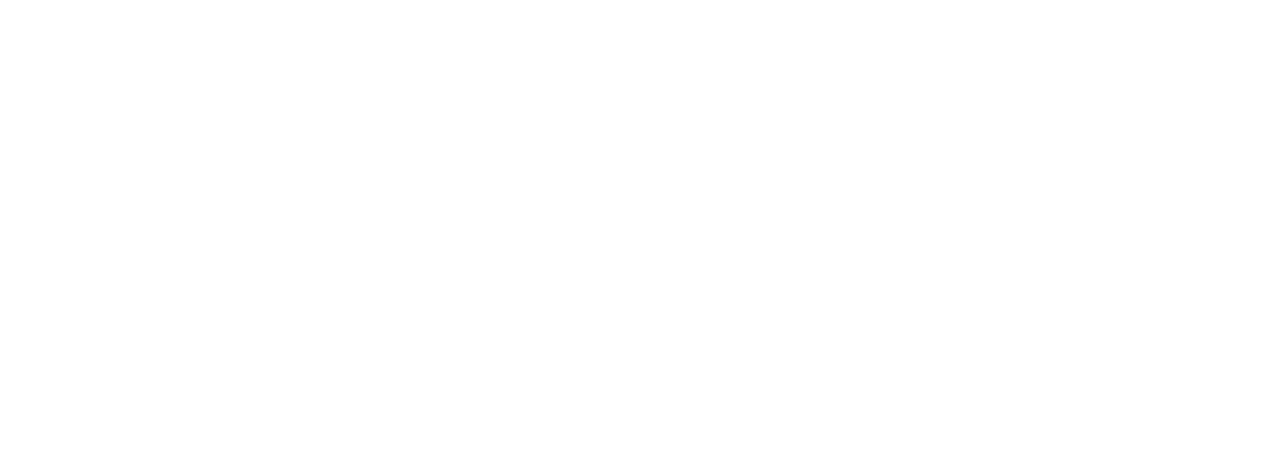
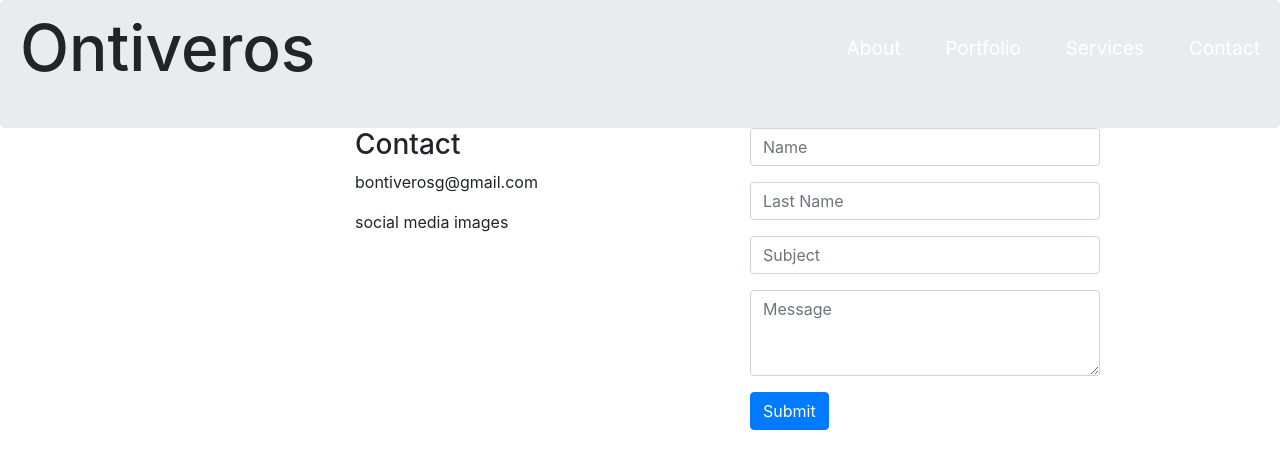
Before and after one commit to Barbi105/Portfolio, a website: page public/about.html in a window 1280 px wide. Drawn offline with nearby package versions, Linux system fonts and the light colour scheme.

Commit message:
added basic layout/template to html pages

```diff
--- a/public/about.html
+++ b/public/about.html
@@ -0,0 +1,74 @@
+<!DOCTYPE html>
+<html lang="en">
+
+<head>
+    <meta charset="UTF-8">
+    <meta name="viewport" content="width=device-width, initial-scale=1.0">
+    <meta http-equiv="X-UA-Compatible" content="ie=edge">
+    <link rel="stylesheet" type="text/css" href="style/reset.css">
+    <!-- Boostrap Stylesheet -->
+    <link rel="stylesheet" href="https://maxcdn.bootstrapcdn.com/bootstrap/4.0.0/css/bootstrap.min.css">
+    <link rel="stylesheet" type="text/css" href="style/style.css">
+    <title>Ontiveros</title>
+</head>
+
+<body>
+    <!-- navigation bar -->
+    <nav>
+        <h1> Ontiveros </h1>
+        <div class="navSearchItems">
+            <a id="nav-item" href="/about">About</a>
+            <a id="nav-item" href="/portfolio">Portfolio</a>
+            <a id="nav-item" href="/services">Services</a>
+            <a id="nav-item" href="/contact">Contact</a>
+    </nav>
+    <!-- body -->
+    <div class="jumbotron" id="aboutPage">
+        <div class="container" id="main-body-message">
+
+        </div>
+    </div>
+    <!-- footer -->
+    <footer>
+        <div class="container">
+            <div class="row">
+                <div class="col-md-3">
+                    <!-- empty -->
+                </div>
+            <div class="col-md-4">
+                <div class="row">
+                    <h3>Contact</h3>
+                </div>
+                <div class="row">
+                    <p>bontiverosg@gmail.com</p>
+                </div>
+                <div class="row">
+                    <p>social media images</p>
+                </div>
+            </div>
+
+            <div class="col-md-4">
+                <form>
+                    <div class="form-group">
+                        <input type="text" class="form-control" id="inputName" placeholder="Name">
+                    </div>
+                    <div class="form-group">
+                        <input type="text" class="form-control" id="inputLastName" placeholder="Last Name">
+                    </div>
+                    <div class="form-group">
+                        <input type="text" class="form-control" id="inputSubject" placeholder="Subject">
+                    </div>
+                    <div class="form-group">
+                        <textarea class="form-control" id="inputMessage" placeholder="Message" rows="3"></textarea>
+                    </div>
+                    <button type="submit" class="btn btn-primary" id="formSubmit">Submit</button>
+                </form>
+            </div>
+                <div class="col-md-3">
+                    <!-- empty -->
+                </div>
+        </div>
+    </footer>
+</body>
+
+</html>
```
Also changed, not shown: public/contact.html (+74 -0 lines), public/home.html (+58 -0 lines), public/portfolio.html (+74 -0 lines), public/services.html (+74 -0 lines).
